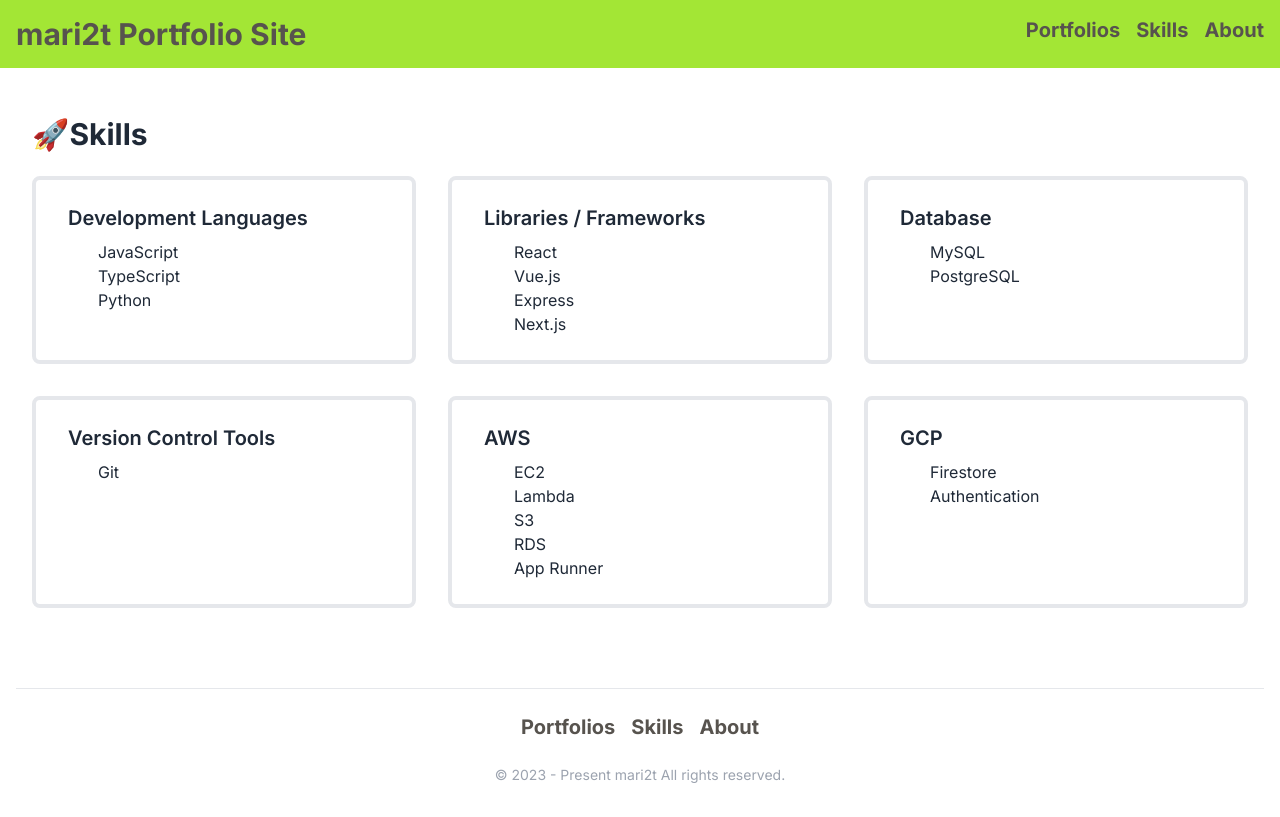
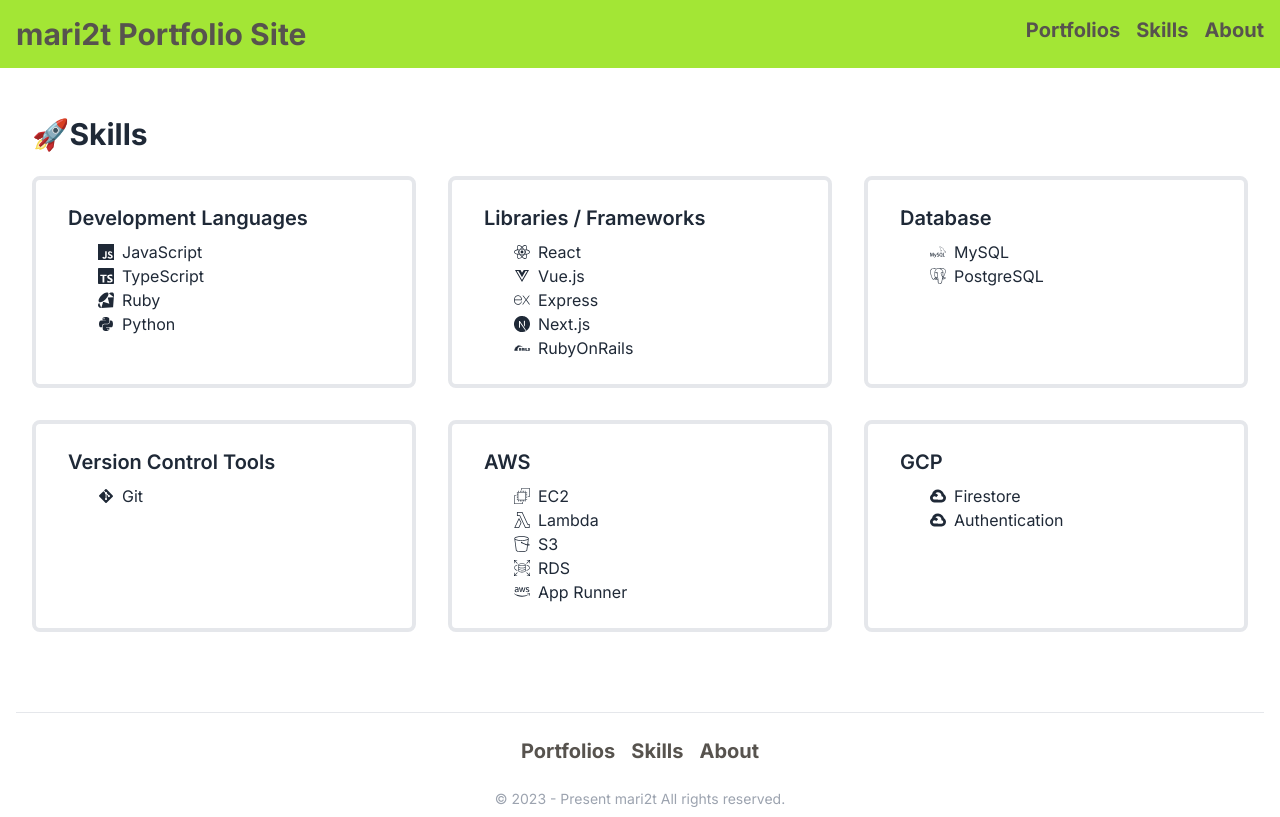
Before and after one commit to mari2t/mari2t_portfolio, a Next.js app: page /skills in a window 1280 px wide. Built offline with nearby package versions, Linux system fonts and the light colour scheme.

Commit message:
add : skillsのアイコン、profileの情報

```diff
--- a/src/app/about/page.tsx
+++ b/src/app/about/page.tsx
@@ -18,7 +18,7 @@
     title: "仕事",
     profileItems: [
       "都内の会社で技術職の業務をしています。",
-      "現在は計測器の品質管理に携わっています🖥️",
+      "機器類操作60％、PC作業40％程度です。",
       "大学は工学部電気工学科を専攻しました。",
     ],
   },
--- a/src/app/skills/page.tsx
+++ b/src/app/skills/page.tsx
@@ -9,7 +9,14 @@
   SiExpress,
   SiMysql,
   SiPostgresql,
+  SiAmazonec2,
+  SiAwslambda,
+  SiAmazons3,
+  SiAmazonrds,
+  SiAmazonaws,
   SiGooglecloud,
+  SiRubyonrails,
+  SiRuby,
 } from "react-icons/si";
 
 const skills = [
@@ -18,6 +25,7 @@
     skills: [
       { name: "JavaScript", icon: <SiJavascript /> },
       { name: "TypeScript", icon: <SiTypescript /> },
+      { name: "Ruby", icon: <SiRuby /> },
       { name: "Python", icon: <FaPython /> },
     ],
   },
@@ -28,6 +36,7 @@
       { name: "Vue.js", icon: <FaVuejs /> },
       { name: "Express", icon: <SiExpress /> },
       { name: "Next.js", icon: <SiNextdotjs /> },
+      { name: "RubyOnRails", icon: <SiRubyonrails /> },
     ],
   },
   {
@@ -44,11 +53,11 @@
   {
     title: "AWS",
     skills: [
-      { name: "EC2", icon: <FaAws /> },
-      { name: "Lambda", icon: <FaAws /> },
-      { name: "S3", icon: <FaAws /> },
-      { name: "RDS", icon: <FaAws /> },
-      { name: "App Runner", icon: <FaAws /> },
+      { name: "EC2", icon: <SiAmazonec2 /> },
+      { name: "Lambda", icon: <SiAwslambda /> },
+      { name: "S3", icon: <SiAmazons3 /> },
+      { name: "RDS", icon: <SiAmazonrds /> },
+      { name: "App Runner", icon: <SiAmazonaws /> },
     ],
   },
   {
@@ -82,8 +91,7 @@
               <ul style={{ paddingLeft: "30px", listStyleType: "circle" }}>
                 {section.skills.map((skill, skillIndex) => (
                   <li key={skillIndex} className="flex items-center">
-                    {" "}
-                    {/* keyはここでも既に使用されている */}
+                    <span className="ml-2">{skill.icon}</span>
                     <span className="ml-2">{skill.name}</span>
                   </li>
                 ))}
```
Also changed, not shown: 1 other file (tests, documents, lock files or other folders).
